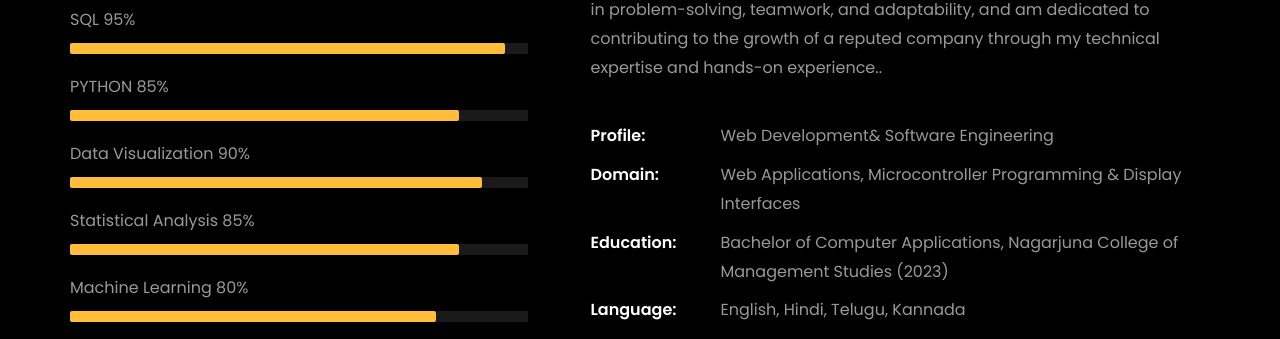
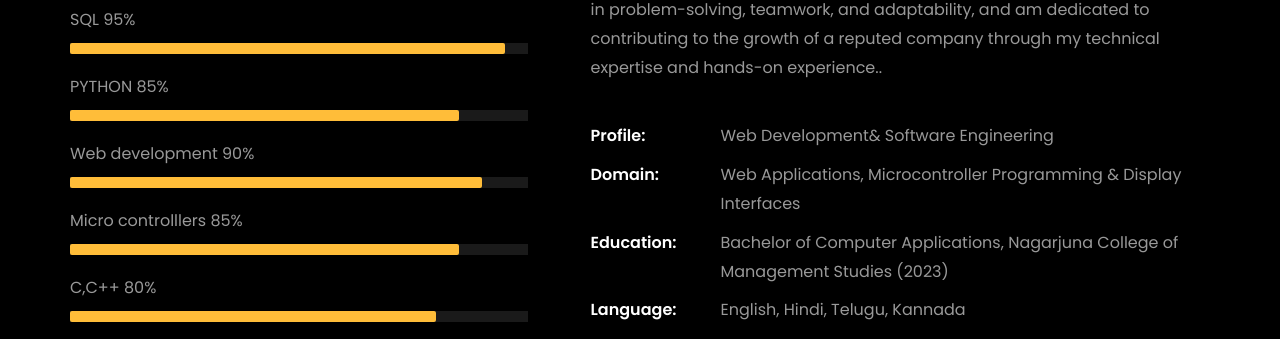
Before and after one commit to shivanikn9/portfolio, a plain HTML site: page index.html in a window 1280 px wide. Shown: the part 1109-1448 px from the top of the page. Drawn offline with Linux system fonts and the light colour scheme; files whose address does not match are found by name.

Commit message:
Update index.html

```diff
--- a/index.html
+++ b/index.html
@@ -241,19 +241,19 @@
 											aria-valuemax="100"></div>
 									</div>
 
-									<span>Data Visualization</span> <span class="pull-right">90%</span>
+									<span>Web development</span> <span class="pull-right">90%</span>
 									<div class="progress">
 										<div class="progress-bar" role="progressbar" style="width: 90%" aria-valuenow="90" aria-valuemin="0"
 											aria-valuemax="100"></div>
 									</div>
 
-									<span>Statistical Analysis</span> <span class="pull-right">85%</span>
+									<span>Micro controlllers</span> <span class="pull-right">85%</span>
 									<div class="progress">
 										<div class="progress-bar" role="progressbar" style="width: 85%" aria-valuenow="85" aria-valuemin="0"
 											aria-valuemax="100"></div>
 									</div>
 
-									<span>Machine Learning</span> <span class="pull-right">80%</span>
+									<span>C,C++</span> <span class="pull-right">80%</span>
 									<div class="progress">
 										<div class="progress-bar" role="progressbar" style="width: 80%" aria-valuenow="80" aria-valuemin="0"
 											aria-valuemax="100"></div>
```
